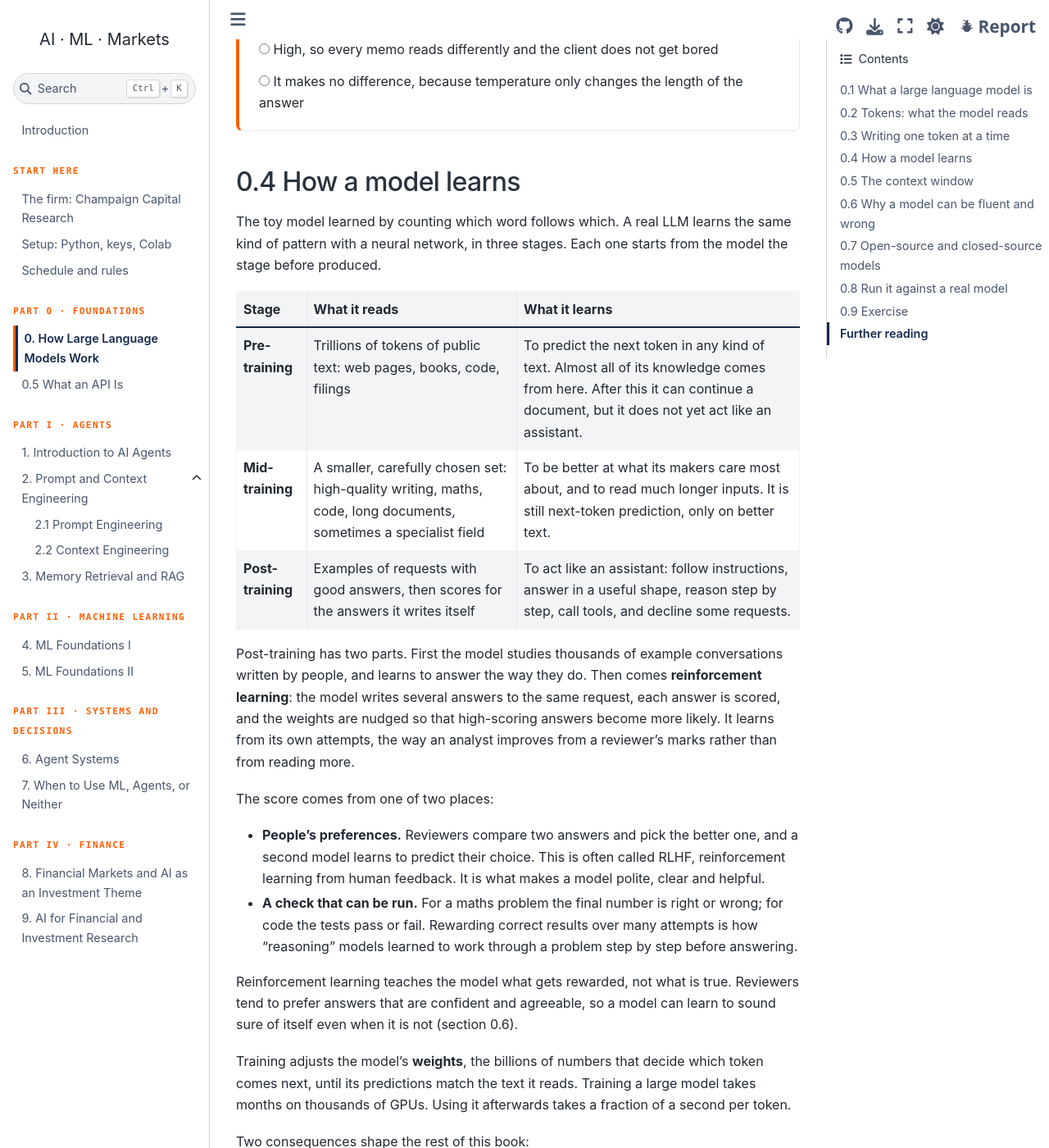
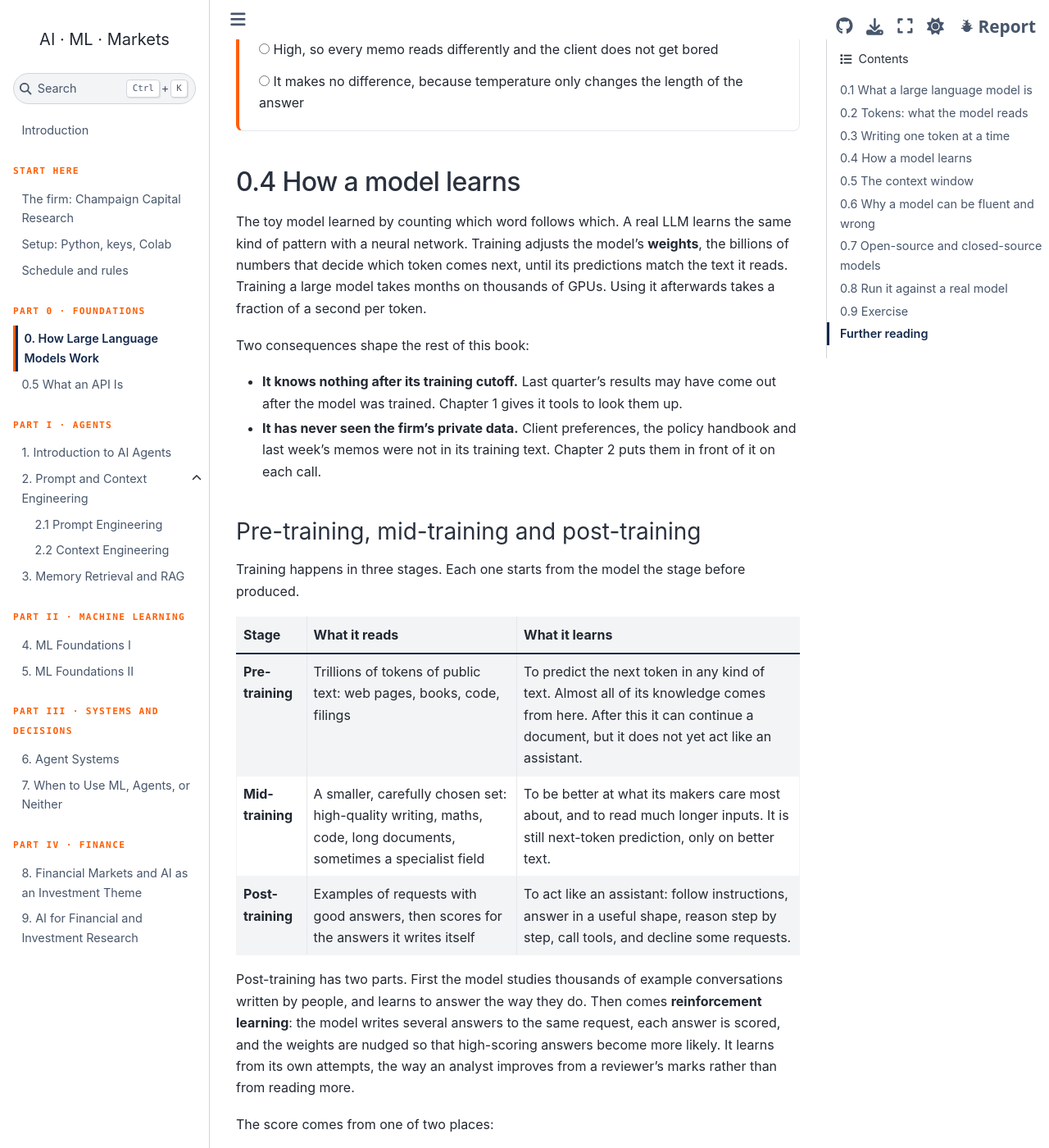
Before and after one commit to ashcastelinocs124/msba-ai-workshop, a Jupyter Book: the page built from book/ch00-how-llms-work.md, in a window 1280 px wide and 1400 px high, scrolled down 4795 px. Shown: the whole window at 82% size. Built offline with Jupyter Book 1.0.4 settings and Sphinx 7.4.7 and the Sphinx Book theme 1.1.4, drawn with Linux system fonts in a browser that asks for light colours; some of the changed text lies outside the part shown.

Commit message:
Give the three training stages their own subsection under 0.4

```diff
--- a/book/ch00-how-llms-work.md
+++ b/book/ch00-how-llms-work.md
@@ -107,7 +107,16 @@ At 0 all three runs agree. At 1.5 they wander, and some wander into sentences th
 
 ## 0.4 How a model learns
 
-The toy model learned by counting which word follows which. A real LLM learns the same kind of pattern with a neural network, in three stages. Each one starts from the model the stage before produced.
+The toy model learned by counting which word follows which. A real LLM learns the same kind of pattern with a neural network. Training adjusts the model's **weights**, the billions of numbers that decide which token comes next, until its predictions match the text it reads. Training a large model takes months on thousands of GPUs. Using it afterwards takes a fraction of a second per token.
+
+Two consequences shape the rest of this book:
+
+- **It knows nothing after its training cutoff.** Last quarter's results may have come out after the model was trained. Chapter 1 gives it tools to look them up.
+- **It has never seen the firm's private data.** Client preferences, the policy handbook and last week's memos were not in its training text. Chapter 2 puts them in front of it on each call.
+
+### Pre-training, mid-training and post-training
+
+Training happens in three stages. Each one starts from the model the stage before produced.
 
 | Stage | What it reads | What it learns |
 |---|---|---|
```
Also changed, not shown: other parts of book/ch00-how-llms-work.md (+0 -7 lines).
